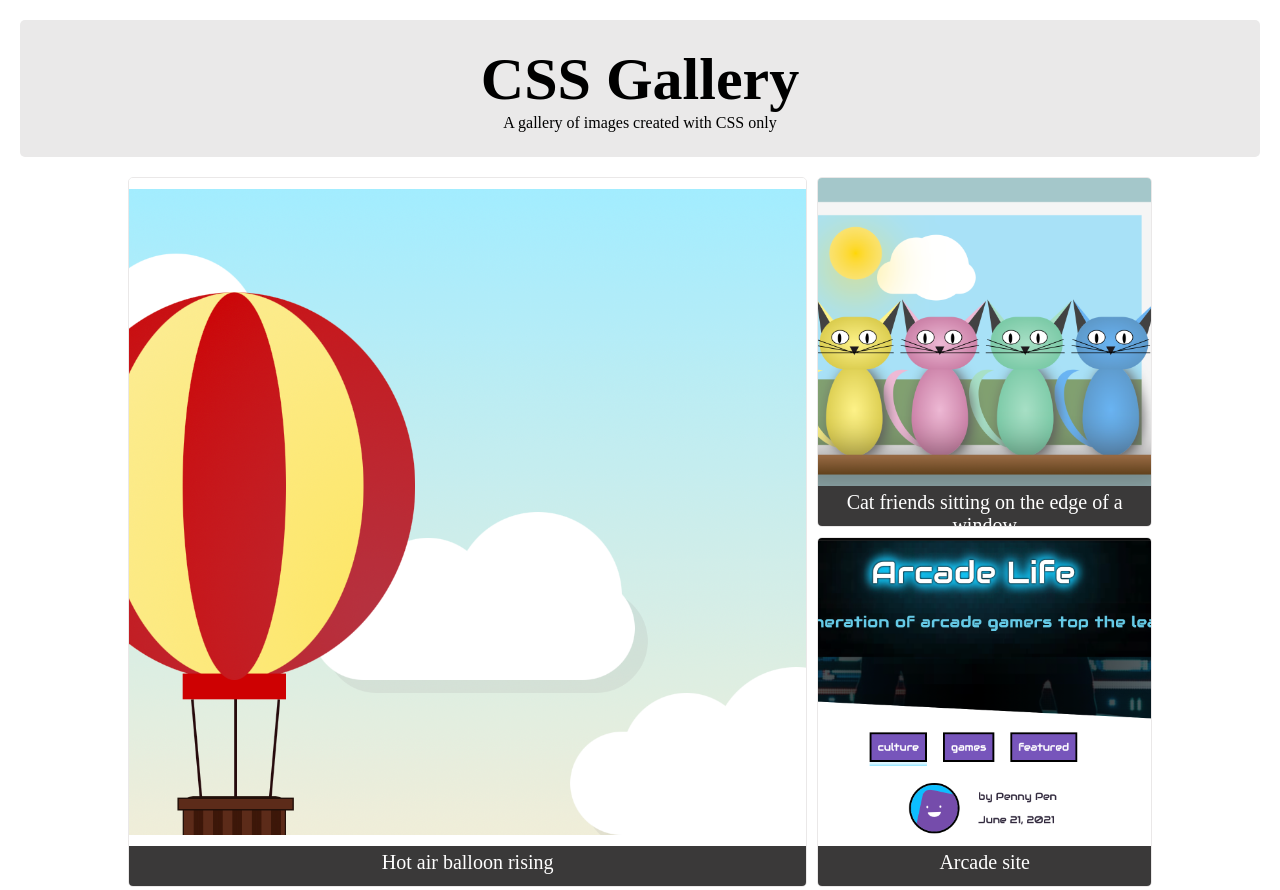
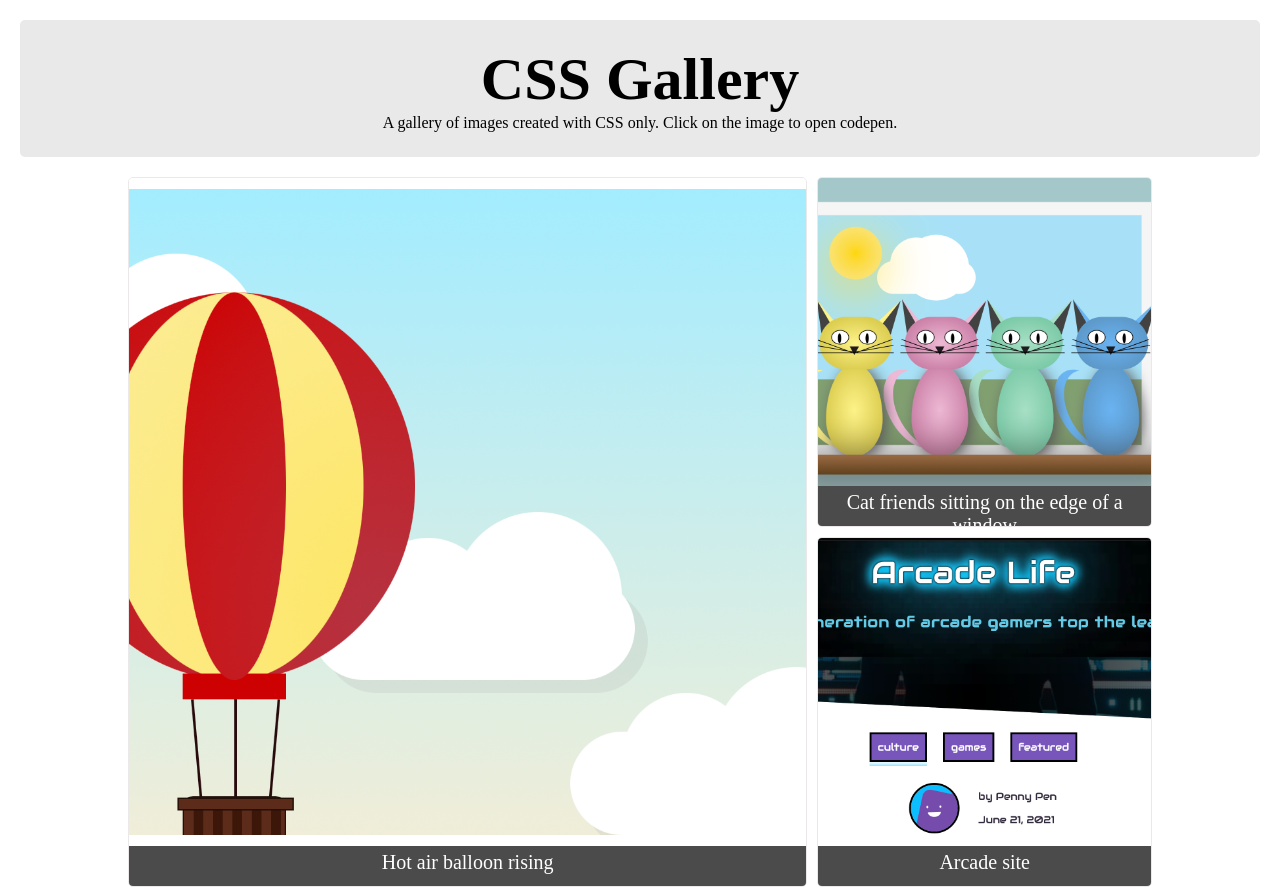
Before and after one commit to vilmaglynn/css_gallery, a plain HTML site: page index.html in a window 1280 px wide. Shown: the top 890 px of the page. Drawn offline with Linux system fonts and the light colour scheme.

Commit message:
reademe updated

```diff
--- a/index.html
+++ b/index.html
@@ -12,7 +12,7 @@
 	<div>
 		<div class="heading">
 			<h1>CSS Gallery</h1>
-			<p> A gallery of images created with CSS only</p>
+			<p> A gallery of images created with CSS only. Click on the image to open codepen.</p>
 		</div>
 
 		<div class="container">
--- a/style.css
+++ b/style.css
@@ -57,7 +57,7 @@
   height: 40px;
   font-size: 20px;
   color: white;
-  background-color: rgb(58, 57, 57);
+  background-color: rgb(75, 75, 75);
 }
 
 /* Making the first image span 2 rows and 2 columns */
```
Also changed, not shown: 2 other files.
